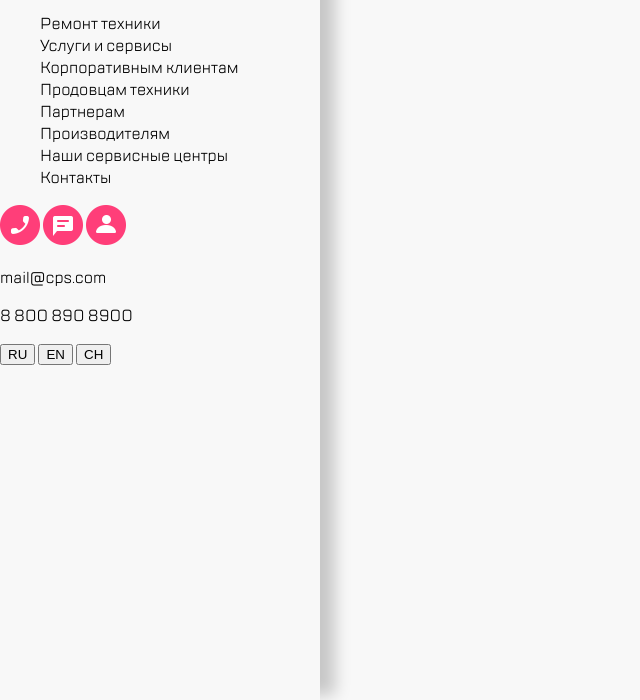
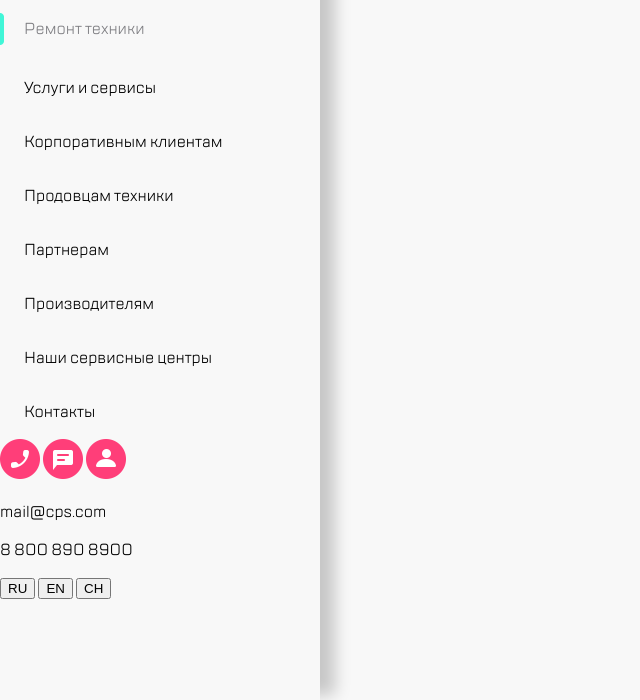
Before and after one commit to ricwi1/webcore7.8, a plain HTML site: page index.html in a window 1280 px wide. Shown: the part 100-800 px from the top of the page, without its empty margins (0-640 px from the left). Drawn offline with Linux system fonts and the light colour scheme.

Commit message:
menu style

```diff
--- a/index.html
+++ b/index.html
@@ -14,7 +14,7 @@
 </header>
 <div class="container">
   <ul  class="container_menu" style="list-style-type: none;">
-    <li class="container_menu__item">Ремонт техники</li>
+    <li class="container_menu__item"><img src="ic/divider.png" alt="divider" class="container_menu__divider">Ремонт техники</li>
     <li class="container_menu__item">Услуги и сервисы</li>
     <li class="container_menu__item">Корпоративным клиентам</li>
     <li class="container_menu__item">Продовцам техники</li>
--- a/style.css
+++ b/style.css
@@ -24,7 +24,9 @@ body{
     align-items: center;
     padding:23px;
 }.header_icon, .icon{
+    cursor: pointer;
     width:40px;
+
 }
 .header_icon:first-child{
     margin-right:24px;
@@ -33,3 +35,32 @@ body{
     width:97px;
     margin-right: auto;
 }
+.container_menu{
+    display:flex;
+    flex-direction: column;
+    gap: 32px;
+    padding:0px;
+}
+.container_menu__item{
+    font-weight: 500;
+    cursor: pointer;
+    margin:0 24px;
+    display: flex;
+    position: relative;
+    gap:8px;
+    align-items: center;
+}
+.container_menu__item:first-child{
+    margin:0px;
+    gap: 20px;
+    align-items: center;
+    color:#7E7E82;
+}
+.container_menu__divider{
+    height: 32px;
+    padding:0px;
+
+}
+.container_menu__item:active::after{
+    color:#999;
+}
```
